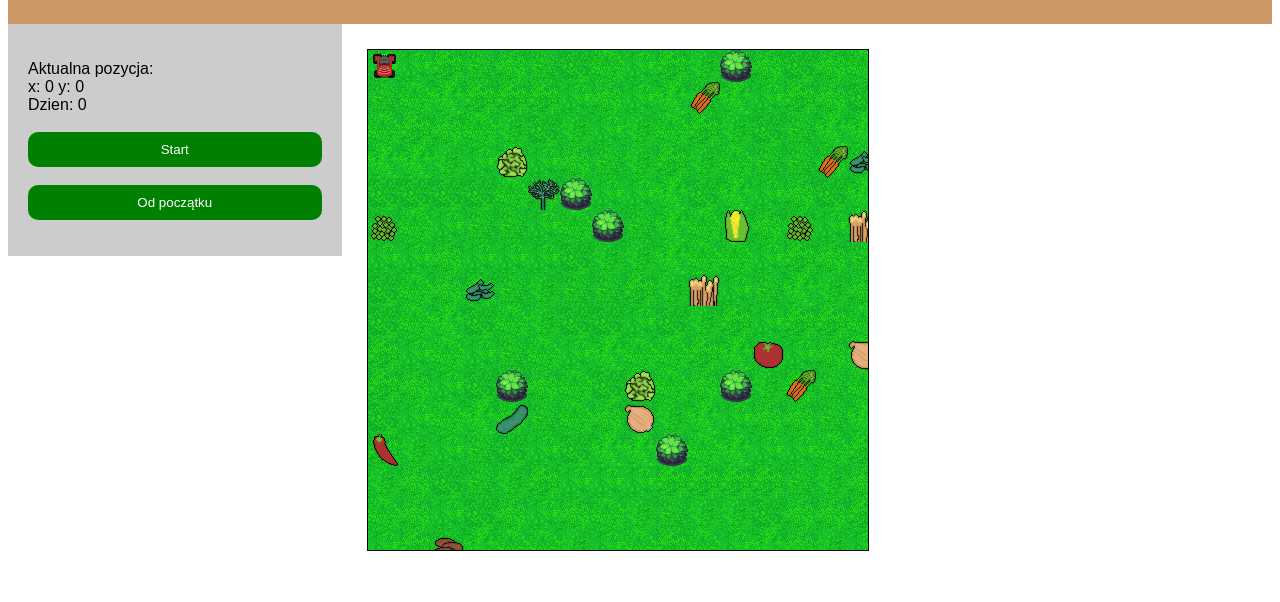
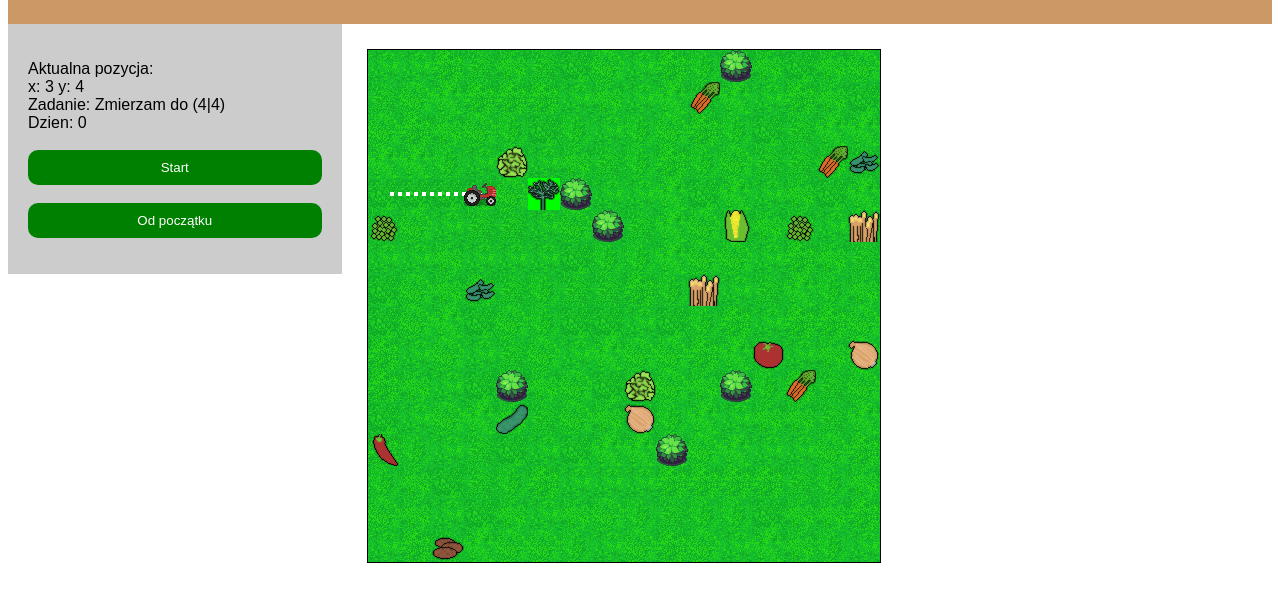
Before and after one commit to Herwi/Inteligentny-traktor, a plain HTML site: page index.html in a window 1280 px wide. Both pictures are taken after a click on the button "Start". Shown: the part 72-674 px from the top of the page. Drawn offline with nearby package versions, Linux system fonts and the light colour scheme.

Commit message:
oznaczanie aktualnego celu

```diff
--- a/index.html
+++ b/index.html
@@ -94,10 +94,11 @@ footer {
     <ul>
 
   <div id="" style="position: relative; ">Aktualna pozycja: </div>
-  <div id="position" style="position: relative; ">x: 2 y: 2</div>
+  <div id="position" style="position: relative; ">x: 0 y: 0</div>
+  <div id="task" style="position: relative; ">Zadanie: </div>
   <div id="day" style="position: relative; ">Dzien: </div>
   <br />
-  <li><button id="buttony" style="border: none; background-color: green; border-radius: 10px; padding: 10px 10px; color: white; width: 100%;"><a onclick="">Start</a></button></li>
+  <li><button id="buttony" style="border: none; background-color: green; border-radius: 10px; padding: 10px 10px; color: white; width: 100%;" onclick="start();">Start</button></li>
   <li><br /></li>
   <li><input type="button" value="Od początku" onClick="location.reload();" style="border: none; background-color: green; border-radius: 10px; padding: 10px 10px; color: white; width: 100%;" /></li>
 
@@ -106,12 +107,16 @@ footer {
 
   <article>
     <div style="position: relative;">
-   <canvas id="layer1" width="500" height="500"
+   <canvas id="layer1" width="512" height="512"
      style="position: absolute; left: 0; top: 0; z-index: 0; background;"></canvas>
-   <canvas id="layer2" width="500" height="500"
+   <canvas id="layerA" width="512" height="512"
      style="position: absolute; left: 0; top: 0; z-index: 1; background:transparent;"></canvas>
-   <canvas id="layer3" width="500" height="500"
+   <canvas id="layerR" width="512" height="512"
      style="position: absolute; left: 0; top: 0; z-index: 2; background:transparent;"></canvas>
+   <canvas id="layer2" width="512" height="512"
+     style="position: absolute; left: 0; top: 0; z-index: 3; background:transparent;"></canvas>
+   <canvas id="layer3" width="512" height="512"
+     style="position: absolute; left: 0; top: 0; z-index: 4; background:transparent;"></canvas>
   </div>
   </article>
 </section>
--- a/js/bfs.js
+++ b/js/bfs.js
@@ -68,6 +68,9 @@ function BFS(g, s) {
         let priotytet = getPriority(aktualny.plant);
         console.log(priotytet);
         if(priotytet) {
+          ctxA.clearRect(0, 0, 512, 512);
+          ctxA.fillStyle = "#00ff00";
+          ctxA.fillRect(aktualny.x*32, aktualny.y*32, 32, 32);
           goToPos(aktualny.x, aktualny.y, function() {
             zadbaj(aktualny);
             setTimeout(function () {
--- a/js/main.js
+++ b/js/main.js
@@ -17,6 +17,8 @@ let ctx3 = null;
 
 let canvasR = null;
 let ctxR = null;
+let canvasA = null;
+let ctxA = null;
 
 
 let dzien = 0;
@@ -34,10 +36,10 @@ function drawMap() {
       for(let j in row) {
         ctx.drawImage(grass[getRandomIntInclusive(0,7)], i*32, j*32);
         if(row[j].image) {
-          ctx.drawImage(row[j].image, i*32, j*32);
+          ctxR.drawImage(row[j].image, i*32, j*32);
         }
         else if(row[j].color) {
-          ctx.fillRect(i*32, j*32, 32, 32);
+          ctxR.fillRect(i*32, j*32, 32, 32);
         }
       }
     }
@@ -58,6 +60,10 @@ $( document ).ready(function () {
   ctx2 = canvas2.getContext("2d");
   canvas3 = document.getElementById("layer3");
   ctx3 = canvas3.getContext("2d");
+  canvasR = document.getElementById("layerR");
+  ctxR = canvasR.getContext("2d");
+  canvasA = document.getElementById("layerA");
+  ctxA = canvasA.getContext("2d");
   for(let i = 0; i < 16; i++) {
     graph[i] = [];
     for(let j = 0; j < 16; j++) {
@@ -231,7 +237,7 @@ function getRandomIntInclusive(min, max) {
 }
 
 function taskUpdate(s) {
-  $('#task').html('Task: ' + s);
+  $('#task').html('Zadanie: ' + s);
 }
 
 function dayUpdate() {
```
